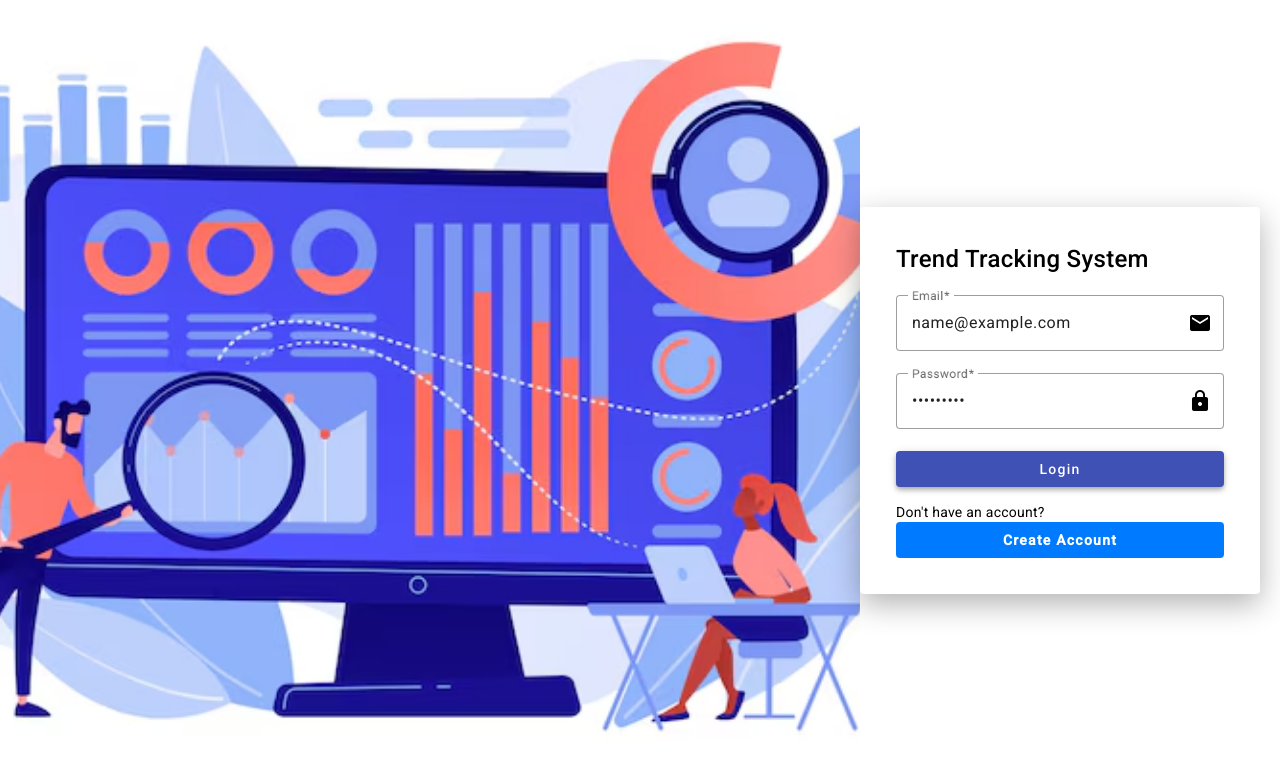
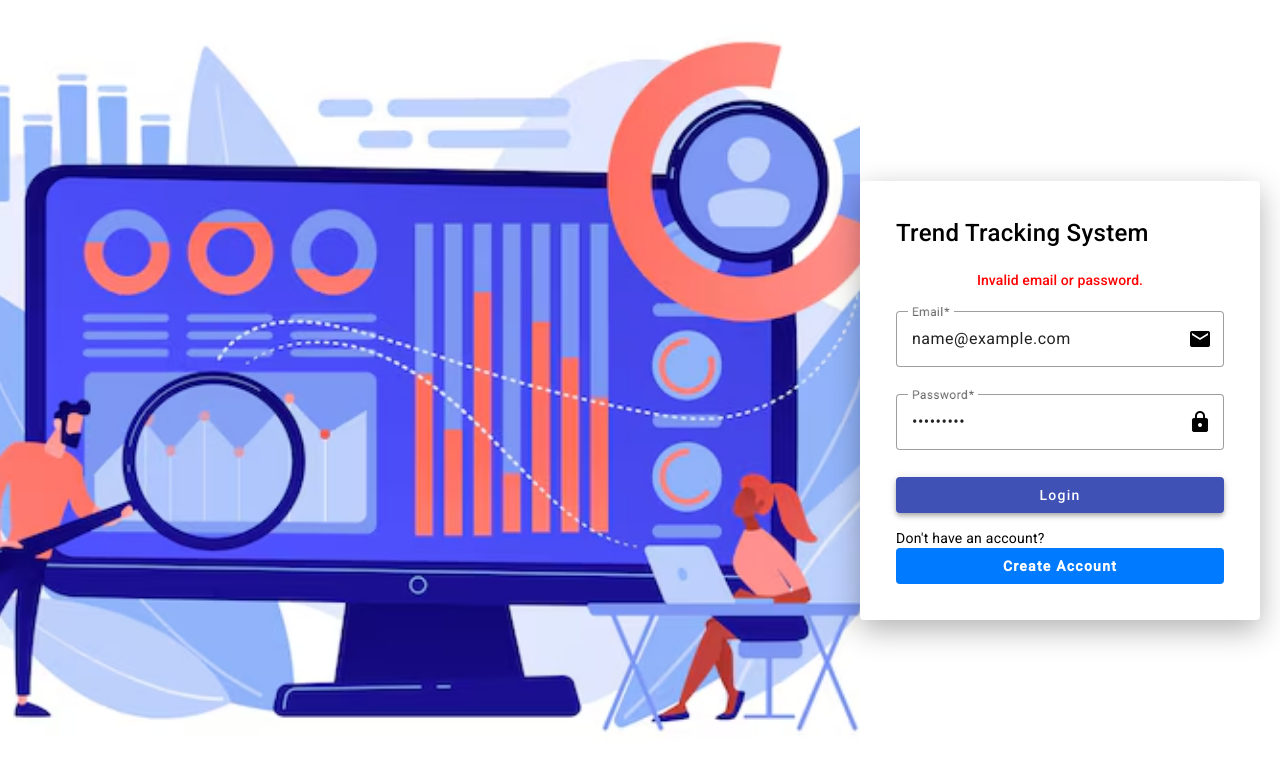
Before and after one commit to SuvamDatta/sales-forecasting-ui, an Angular app: page /login in a window 1280 px wide. Both pictures are taken after typing "name@example.com", "Sample123" into the empty fields and a click on the button "Login". Shown: the top 770 px of the page. Built offline with nearby package versions, Linux system fonts and the light colour scheme; what ng2-charts would draw is missing.

Commit message:
login complete

```diff
--- a/src/app/login/login.component.html
+++ b/src/app/login/login.component.html
@@ -7,18 +7,32 @@
       <mat-card-title>Trend Tracking System</mat-card-title>
     </mat-card-header>
     <mat-card-content>
-        <form>
+      <form (ngSubmit)="onLogin()" #loginForm="ngForm">
+        <!-- Display error messages at the top -->
+        <mat-card-subtitle *ngIf="message" [ngClass]="{'success-message': successMessage, 'error-message': !successMessage}">
+          {{ message }}
+        </mat-card-subtitle>
+
         <mat-form-field appearance="outline">
           <mat-label>Email</mat-label>
-            <input matInput type="email" required>
+          <input matInput [(ngModel)]="email" name="email" type="email" required #emailInput="ngModel">
           <mat-icon matSuffix>email</mat-icon>
+          <mat-error *ngIf="emailInput.invalid && emailInput.touched">
+            <ng-container *ngIf="emailInput.errors?.['required']">Email is required</ng-container>
+            <ng-container *ngIf="emailInput.errors?.['email']">Invalid email format</ng-container>
+          </mat-error>
         </mat-form-field>
+
         <mat-form-field appearance="outline">
           <mat-label>Password</mat-label>
-            <input matInput type="password" required>
+          <input matInput [(ngModel)]="password" name="password" type="password" required #passwordInput="ngModel">
           <mat-icon matSuffix>lock</mat-icon>
+          <mat-error *ngIf="passwordInput.invalid && passwordInput.touched">
+            Password is required
+          </mat-error>
         </mat-form-field>
-          <button mat-raised-button color="primary" class="login-button">Login</button>
+
+        <button mat-raised-button color="primary" class="login-button" type="submit">Login</button>
         <label>Don't have an account?</label>
         <button mat-button color="accent" class="create-account-button" [routerLink]="['/create-account']">Create Account</button>
       </form>
--- a/src/app/login/login.component.scss
+++ b/src/app/login/login.component.scss
@@ -29,12 +29,14 @@
 
 mat-form-field {
   width: 100%;
+  margin-bottom: 5px;
 }
 
 .login-button {
   width: 100%;
   margin-bottom: 15px;
 }
+
 .login-button:hover {
   background-color: green; /* Background color on hover */
   color: white; /* Text color on hover */
@@ -53,3 +55,16 @@
   background-color: green; /* Background color on hover */
   color: white; /* Text color on hover */
 }
+
+mat-card-subtitle {
+  margin-bottom: 20px;
+  text-align: center;
+}
+
+.success-message {
+  color: green;
+}
+
+.error-message {
+  color: red;
+}
--- a/src/app/login/login.component.ts
+++ b/src/app/login/login.component.ts
@@ -1,4 +1,5 @@
 import { Component } from '@angular/core';
+import { Router } from '@angular/router';
 
 @Component({
   selector: 'app-login',
@@ -6,5 +7,38 @@ import { Component } from '@angular/core';
   styleUrls: ['./login.component.scss']
 })
 export class LoginComponent {
+  email: string = '';
+  password: string = '';
+  message: string = '';
+  successMessage: boolean = false;
 
+  constructor(private router: Router) {}
+
+  onLogin() {
+    if (!this.email || !this.password) {
+      this.message = 'Please fill in all required fields.';
+      this.successMessage = false;
+      return;
+    }
+
+    // Fetch existing user details from local storage
+    const existingUsers = localStorage.getItem('userDetails');
+    const users = existingUsers ? JSON.parse(existingUsers) : [];
+
+    // Find user with matching email and password
+    const user = users.find((u: { email: string; password: string }) => u.email === this.email && u.password === this.password);
+
+    if (user) {
+      // User is found, redirect to dashboard or another page
+      this.message = 'Login successful!';
+      this.successMessage = true;
+      setTimeout(() => {
+        this.router.navigate(['/dashboard']); // Change this to your desired route
+      }, 1000); // Redirect after 1 second
+    } else {
+      // Invalid credentials
+      this.message = 'Invalid email or password.';
+      this.successMessage = false;
+    }
+  }
 }
```
Lines whose indentation alone changed are shown as unchanged.
